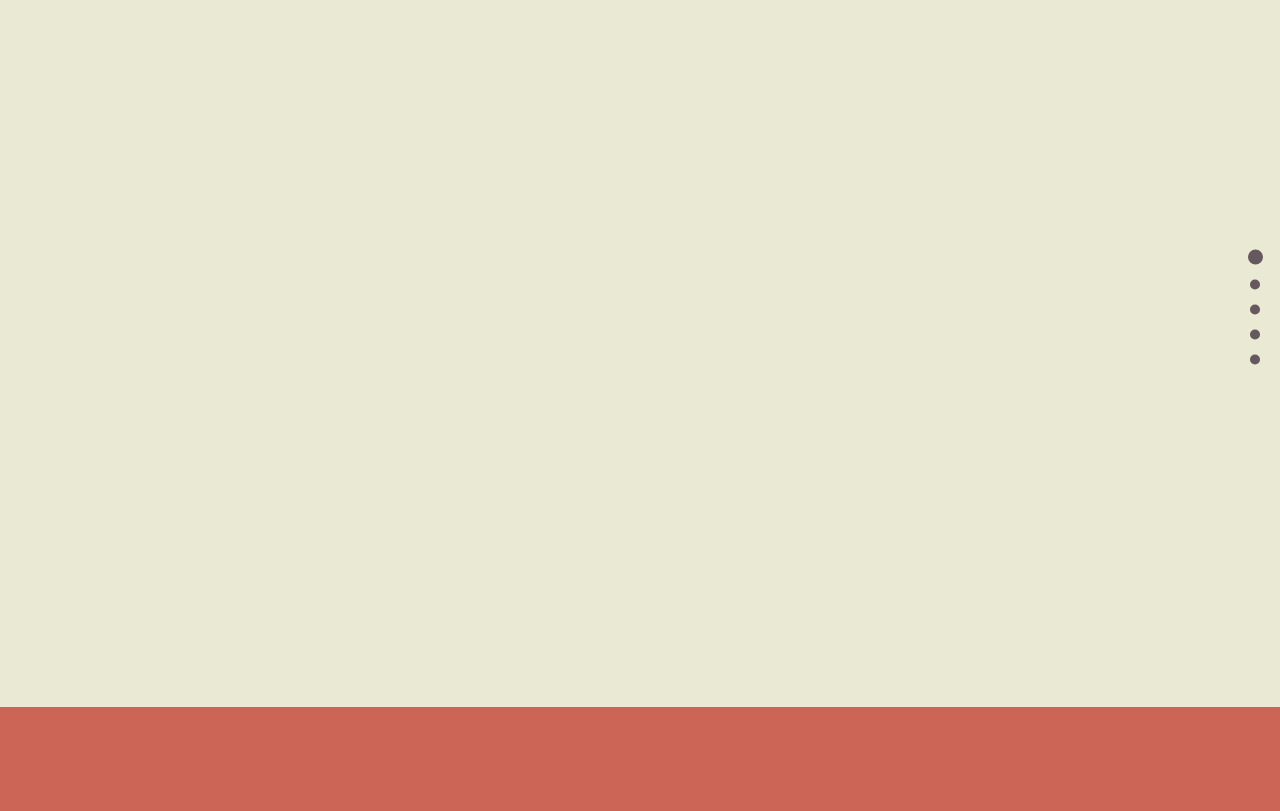
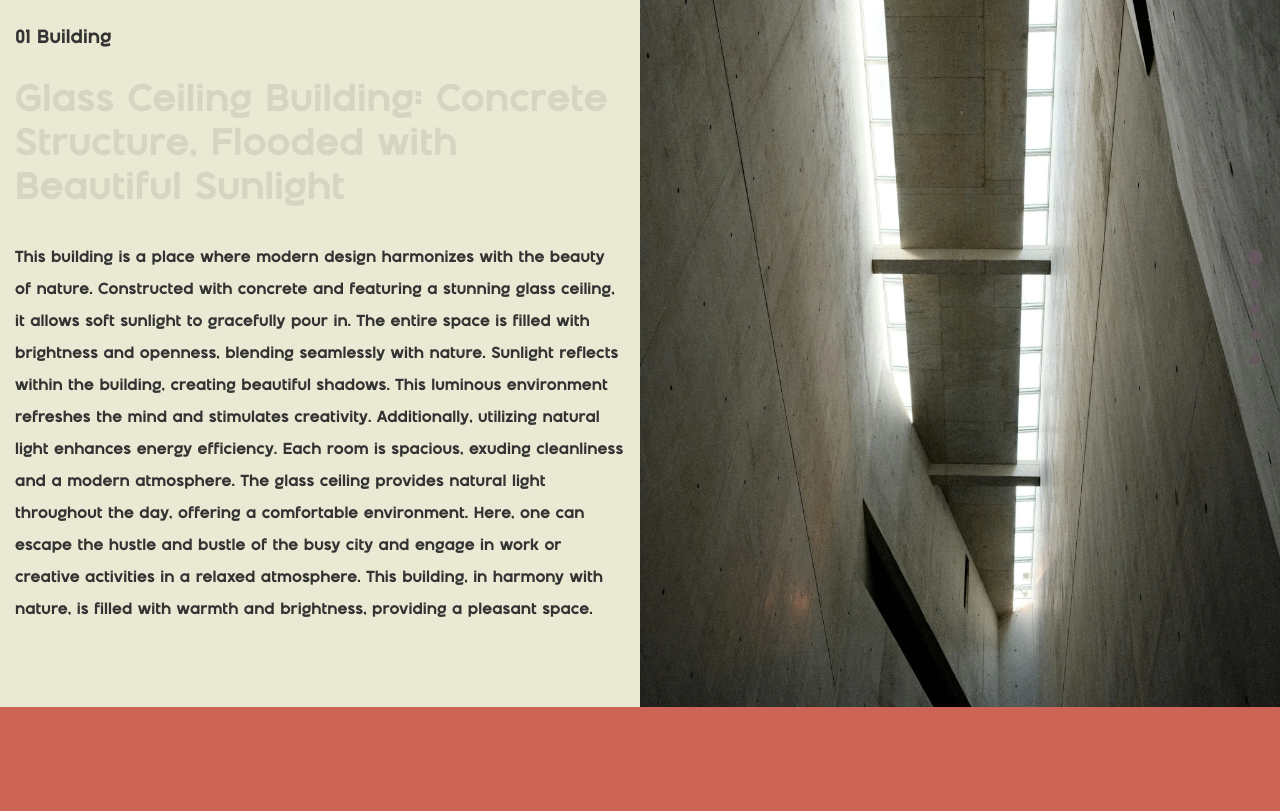
Before and after one commit to taic-dev/animation-works, an Astro site: page /works01 in a window 1280 px wide. Shown: the part 93-904 px from the top of the page. Built offline with nearby package versions, Linux system fonts and the light colour scheme; Astro itself is replaced by a stand-in of ours.

Commit message:
section topの作成

```diff
--- a/src/pages/works01/index.astro
+++ b/src/pages/works01/index.astro
@@ -32,7 +32,20 @@ import "./scss/style.scss"
     </header>
     <main class="main">
       <div class="slider">
-        <section class="section"></section>
+        <section class="section top">
+          <div class="top__desc">
+            <div class="top__title">
+              <span>01 Building</span>
+              <h2>Glass Ceiling Building: Concrete Structure, Flooded with Beautiful Sunlight</h2>
+            </div>
+            <div class="top__text">
+              <p>This building is a place where modern design harmonizes with the beauty of nature. Constructed with concrete and featuring a stunning glass ceiling, it allows soft sunlight to gracefully pour in. The entire space is filled with brightness and openness, blending seamlessly with nature. Sunlight reflects within the building, creating beautiful shadows. This luminous environment refreshes the mind and stimulates creativity. Additionally, utilizing natural light enhances energy efficiency. Each room is spacious, exuding cleanliness and a modern atmosphere. The glass ceiling provides natural light throughout the day, offering a comfortable environment. Here, one can escape the hustle and bustle of the busy city and engage in work or creative activities in a relaxed atmosphere. This building, in harmony with nature, is filled with warmth and brightness, providing a pleasant space.</p>
+            </div>
+          </div>
+          <div class="top__image">
+            <img src="/images/works01/top.webp" alt="コンクリートの壁、天井がガラス張りの建物">
+          </div>
+        </section>
         <section class="section"></section>
         <section class="section"></section>
         <section class="section"></section>
--- a/src/pages/works01/scss/style.scss
+++ b/src/pages/works01/scss/style.scss
@@ -139,3 +139,48 @@ body {
     }
   }
 }
+
+.top {
+  display: flex;
+
+  &__desc {
+    width: 50%;
+    margin-top: 120px;
+    padding-left: 15px;
+    padding-right: 15px;
+    padding-bottom: 15px;
+  }
+
+  &__title {
+    margin-bottom: 30px;
+
+    span {
+      display: block;
+      font-size: 1.5vw;
+      margin-bottom: 30px;
+    }
+
+    h2 {
+      font-size: 3vw;
+      opacity: 0.1;
+    }
+  }
+
+  &__text {
+    p {
+      line-height: 2;
+      overflow: hidden;
+    }
+  }
+
+  &__image {
+    width: 50%;
+    height: 100vh;
+
+    img {
+      width: 100%;
+      height: 100%;
+      object-fit: cover;
+    }
+  }
+}
--- a/src/pages/works01/ts/slider.ts
+++ b/src/pages/works01/ts/slider.ts
@@ -15,7 +15,7 @@ export class Slider {
     this.index = 0;
   }
 
-  _getPosition(elements: Element[]) {
+  _setPosition(elements: Element[]) {
     elements.forEach((element, index) => {
       const rect = element.getBoundingClientRect();
       this.rects.push(rect.top);
@@ -68,7 +68,7 @@ export class Slider {
   }
 
   _onResize() {
-    this._getPosition(this.sections);
+    this._setPosition(this.sections);
   }
 
   _onReload() {
@@ -76,7 +76,7 @@ export class Slider {
   }
 
   init() {
-    this._getPosition(this.sections);
+    this._setPosition(this.sections);
     this._Pagination();
   }
 }
```
Also changed, not shown: public/images/works01/top.webp (added).
